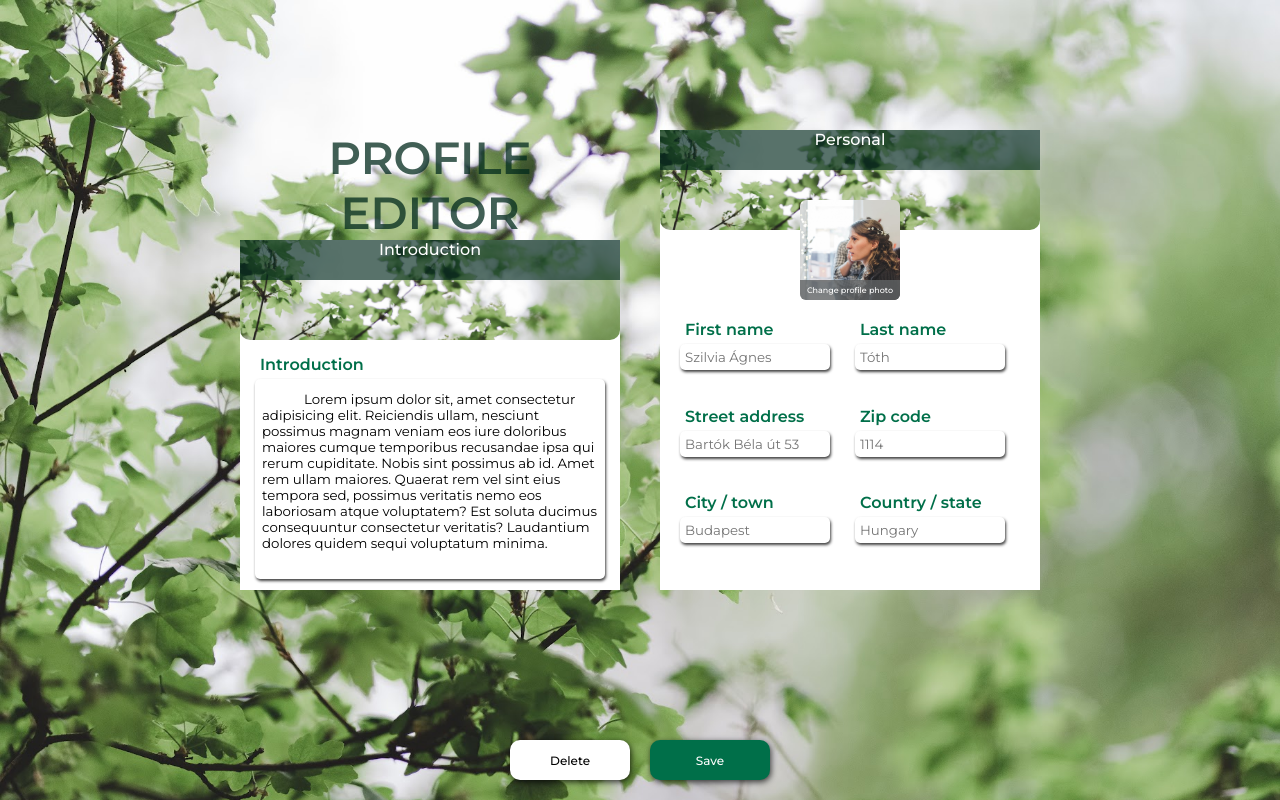
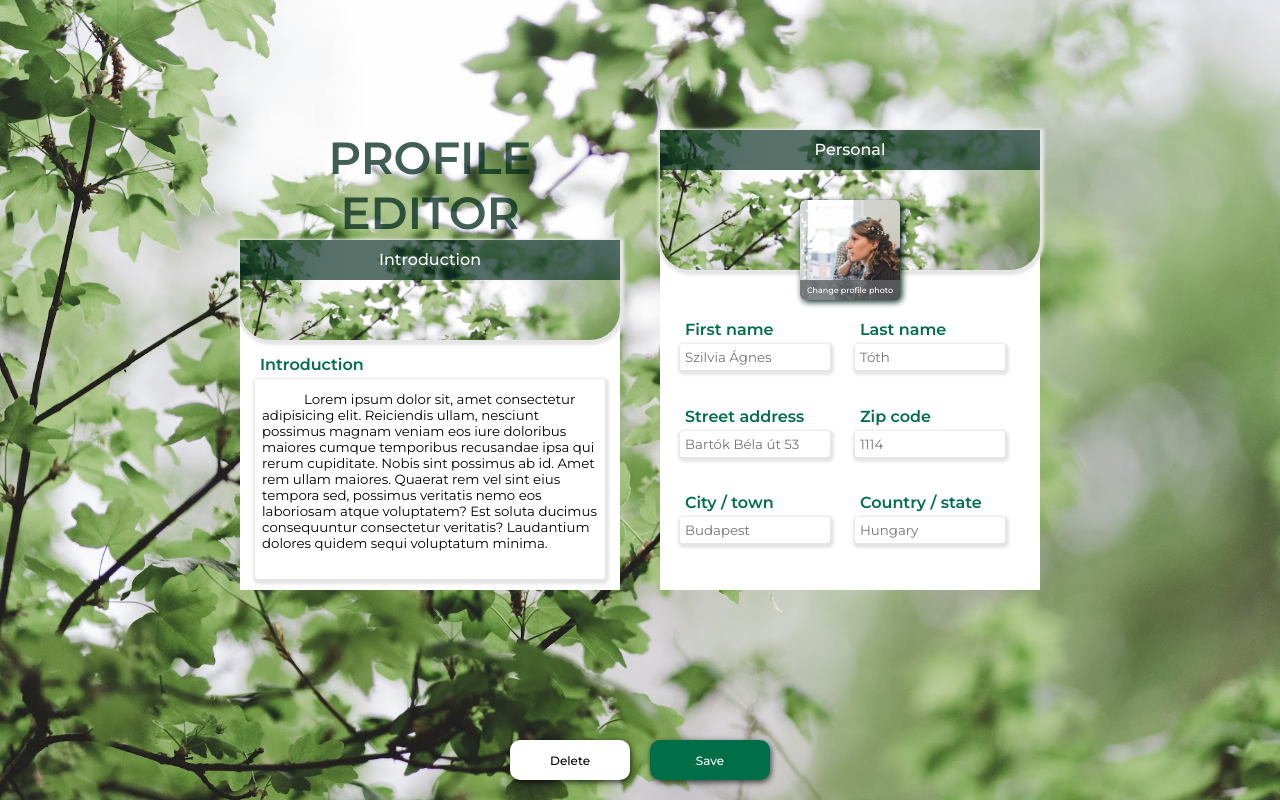
Before and after one commit to szylwythot/profile-editor-javascript, a plain HTML site: page frontend/index.html in a window 1280 px wide. Drawn offline with Linux system fonts and the light colour scheme.

Commit message:
add box shadows

```diff
--- a/frontend/style.css
+++ b/frontend/style.css
@@ -52,6 +52,12 @@ body{
 
     border-bottom-left-radius: 10px;
     border-bottom-right-radius: 10px;
+
+    /* box-shadow: 2px 2px 3px #01291C;  */
+    /* 2px 2px 6px #E5E5E5; */
+    box-shadow: 1px 2px 3px 3px #E5E5E5;
+
+    border-radius: 0px 0px 30px 30px;
 }
 
 #profile-form div.content-box div.cover h2{
@@ -61,11 +67,22 @@ body{
     height: 50px;
     z-index: 99;
 
+    padding-top: 20px;
+    line-height: 0;
+
     color: #ffffff;
     font-size: 20px;
     font-weight: 500;
     text-align: center;
 }
+
+#profile-form div.content-box.right-content div.cover{
+    height: 140px;
+}
+
+/* #profile-form div.content-box.right-content div.cover h2{
+    height: 60px;
+} */
 
 /* #profile-form div.content-box .input-data-container{
     width: 100%;
@@ -127,7 +144,8 @@ body{
     margin-top: 10px;
     padding: 10px;
     border-radius: 10px;
-    box-shadow: 1px 2px 3px rgba(0, 0, 0, 0.75);
+    /* box-shadow: 1px 2px 3px rgba(0, 0, 0, 0.75); */
+    box-shadow: 1px 2px 3px 3px #E5E5E5;
 }
 
 #profile-form .left-content .introduction-box .introduction-data-container .input-data{
@@ -173,6 +191,7 @@ body{
     height: 100%;
 
     border-radius: 15px;
+    filter: drop-shadow(2px 2px 3px #01291C);
 }
 
 #profile-form div.right-content.personal-box .profile-photo button{
@@ -358,7 +377,7 @@ body{
 
     #profile-form div.content-box div.input-data-container .input-data input,
     #profile-form div.content-box div.input-data-container .input-data textarea{
-        border-radius: 5px;
+        border-radius: 3px;
         padding: 5px;
         margin-top: 5px;
     }
```
